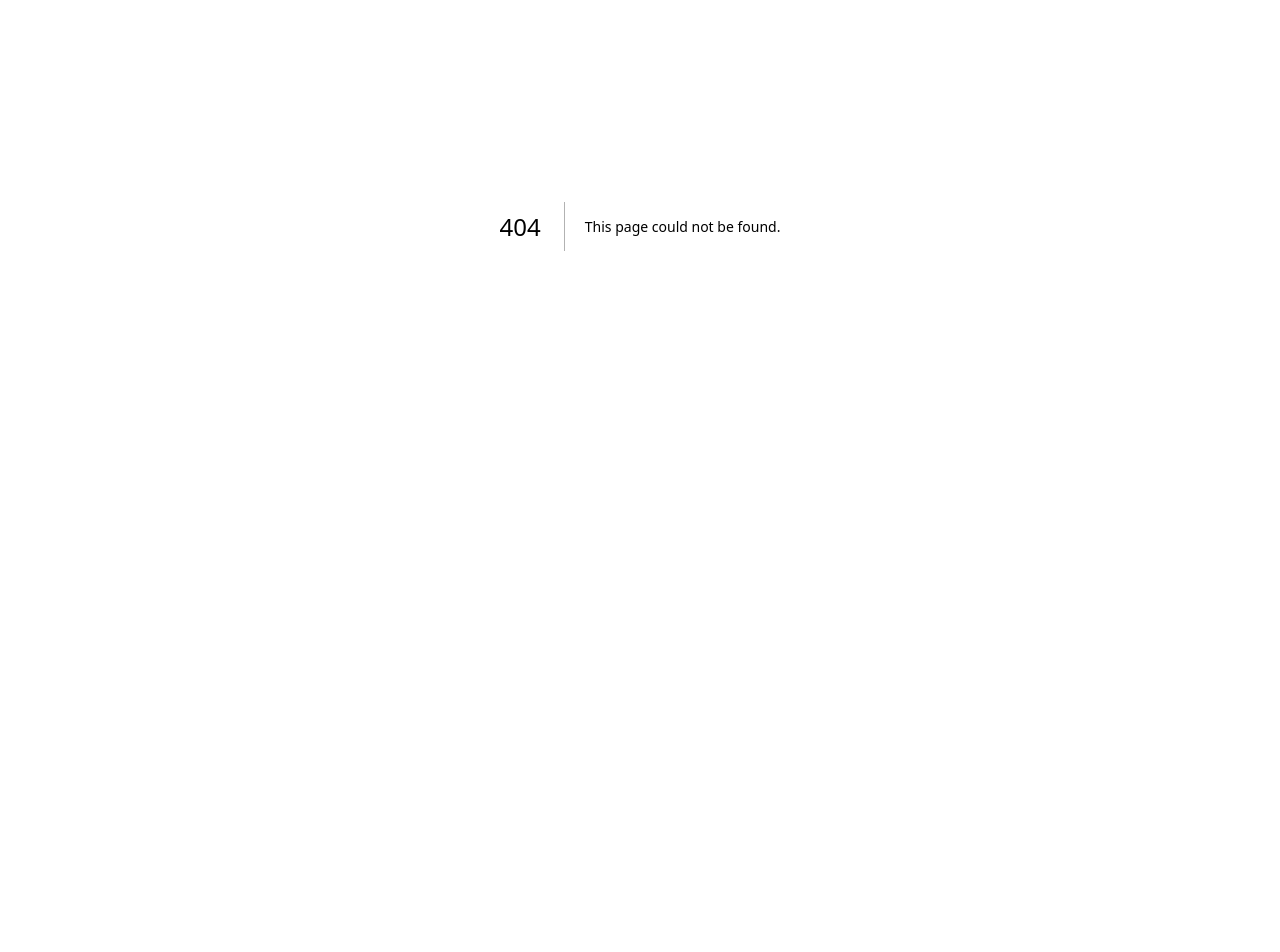
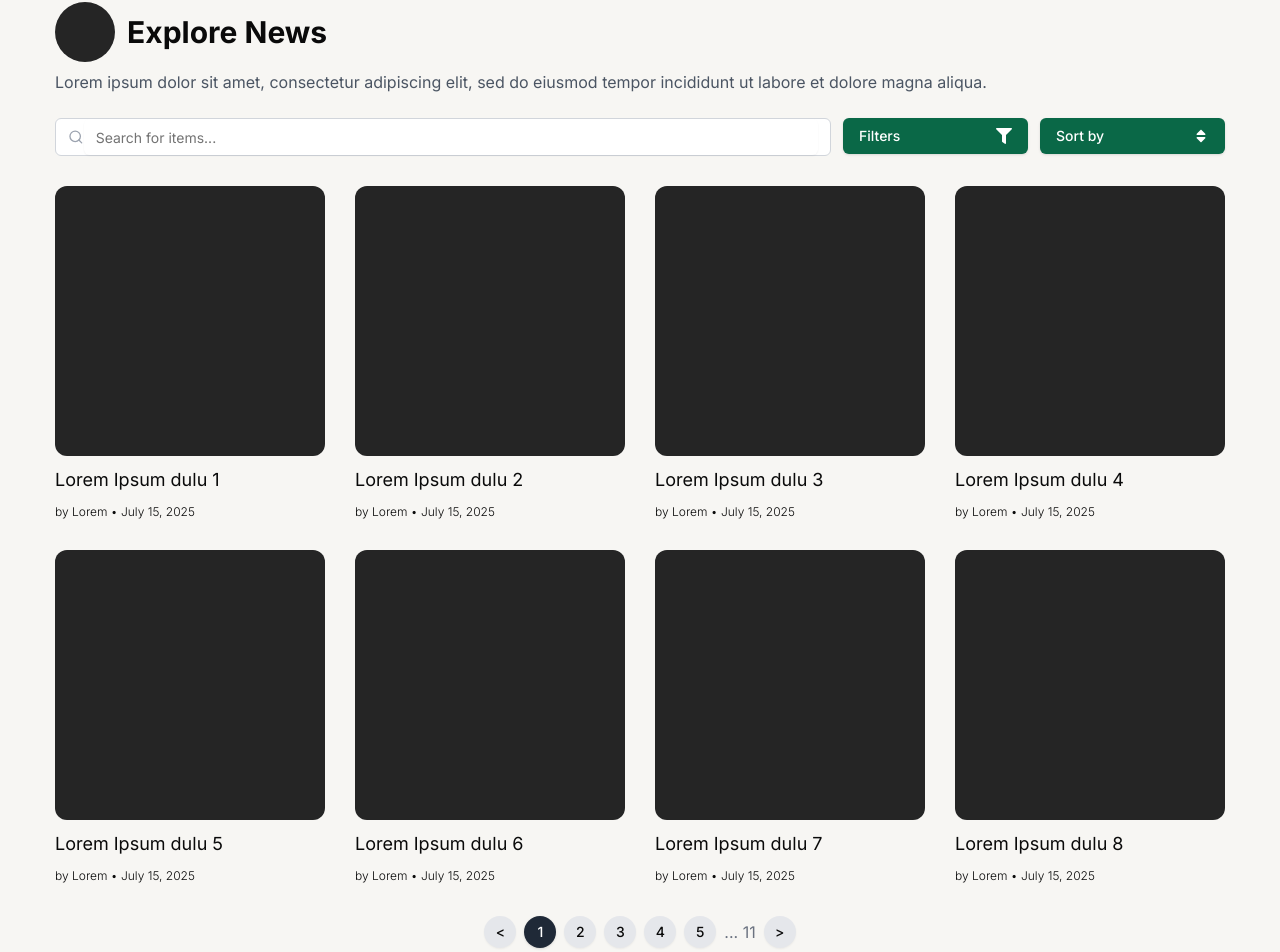
Before and after one commit to MoCheeseKy/cyclefy, a Next.js app: page /news in a window 1280 px wide. Before the commit this address had no page. Shown: the part 174-1126 px from the top of the page. Before the commit the page ends 800 px from the top, so only its background shows below. Built offline with nearby package versions, Linux system fonts and the light colour scheme.

Commit message:
slicing news

```diff
--- /dev/null
+++ b/src/components/News/index.jsx
@@ -0,0 +1,92 @@
+import Wrapper from '../_shared/Wrapper';
+import { useState } from 'react';
+import { Button } from '@/components/ui/button';
+import { Input } from '@/components/ui/input';
+import { Search } from 'lucide-react';
+
+import { FaFilter, FaSort } from 'react-icons/fa';
+
+export default function News() {
+  const [searchTerm, setSearchTerm] = useState('');
+
+  return (
+    <div className='flex justify-center py-20'>
+      <Wrapper>
+        {/* Header */}
+        <div className='flex flex-col gap-2'>
+          <div className='flex items-center gap-3'>
+            <div className='w-[60px] h-[60px] bg-[#252525] rounded-full'></div>
+            <h1 className='text-[30px] font-bold'>Explore News</h1>
+          </div>
+          <p className='text-gray-600'>
+            Lorem ipsum dolor sit amet, consectetur adipiscing elit, sed do
+            eiusmod tempor incididunt ut labore et dolore magna aliqua.
+          </p>
+        </div>
+
+        {/* Search & Filters */}
+        <div className='grid grid-cols-12 gap-3 mt-6'>
+          <div className='flex items-center w-full col-span-8 px-3 bg-white border border-gray-300 rounded-md'>
+            <Search className='w-4 h-4 text-gray-400' />
+            <Input
+              type='text'
+              placeholder='Search for items...'
+              className='w-full border-0 focus-visible:ring-0'
+              value={searchTerm}
+              onChange={(e) => setSearchTerm(e.target.value)}
+            />
+          </div>
+          <Button className='flex items-center justify-between col-span-2 text-white bg-primary hover:bg-gray-300'>
+            Filters
+            <FaFilter />
+          </Button>
+          <Button className='flex items-center justify-between col-span-2 text-white bg-primary hover:bg-gray-300'>
+            Sort by
+            <FaSort />
+          </Button>
+        </div>
+
+        {/* News Grid */}
+        <div className='w-full grid grid-cols-4 gap-[30px] mt-[30px]'>
+          {[1, 2, 3, 4, 5, 6, 7, 8]?.map((news, newsIndex) => (
+            <div key={newsIndex} className='flex flex-col gap-[10px]'>
+              <div className='bg-[#252525] w-full aspect-square rounded-[12px]'></div>
+              <p className='text-lg'>Lorem Ipsum dulu {news}</p>
+              <p className='text-xs font-light'>by Lorem • July 15, 2025</p>
+            </div>
+          ))}
+        </div>
+
+        {/* Pagination */}
+        <div className='flex items-center justify-center gap-2 mt-8'>
+          <Button
+            variant='secondary'
+            className='w-8 h-8 bg-gray-200 rounded-full hover:bg-gray-300'
+          >
+            {'<'}
+          </Button>
+          {[1, 2, 3, 4, 5]?.map((page) => (
+            <Button
+              key={page}
+              variant={page === 1 ? 'default' : 'secondary'}
+              className={`w-8 h-8 rounded-full ${
+                page === 1
+                  ? 'bg-gray-800 text-white'
+                  : 'bg-gray-200 hover:bg-gray-300'
+              }`}
+            >
+              {page}
+            </Button>
+          ))}
+          <span className='text-gray-500'>... 11</span>
+          <Button
+            variant='secondary'
+            className='w-8 h-8 bg-gray-200 rounded-full hover:bg-gray-300'
+          >
+            {'>'}
+          </Button>
+        </div>
+      </Wrapper>
+    </div>
+  );
+}
--- /dev/null
+++ b/src/pages/news/index.jsx
@@ -0,0 +1,10 @@
+import Layout from '@/layouts';
+import News from '@/components/News';
+
+export default function NewsPage() {
+  return (
+    <Layout>
+      <News />
+    </Layout>
+  );
+}
```
